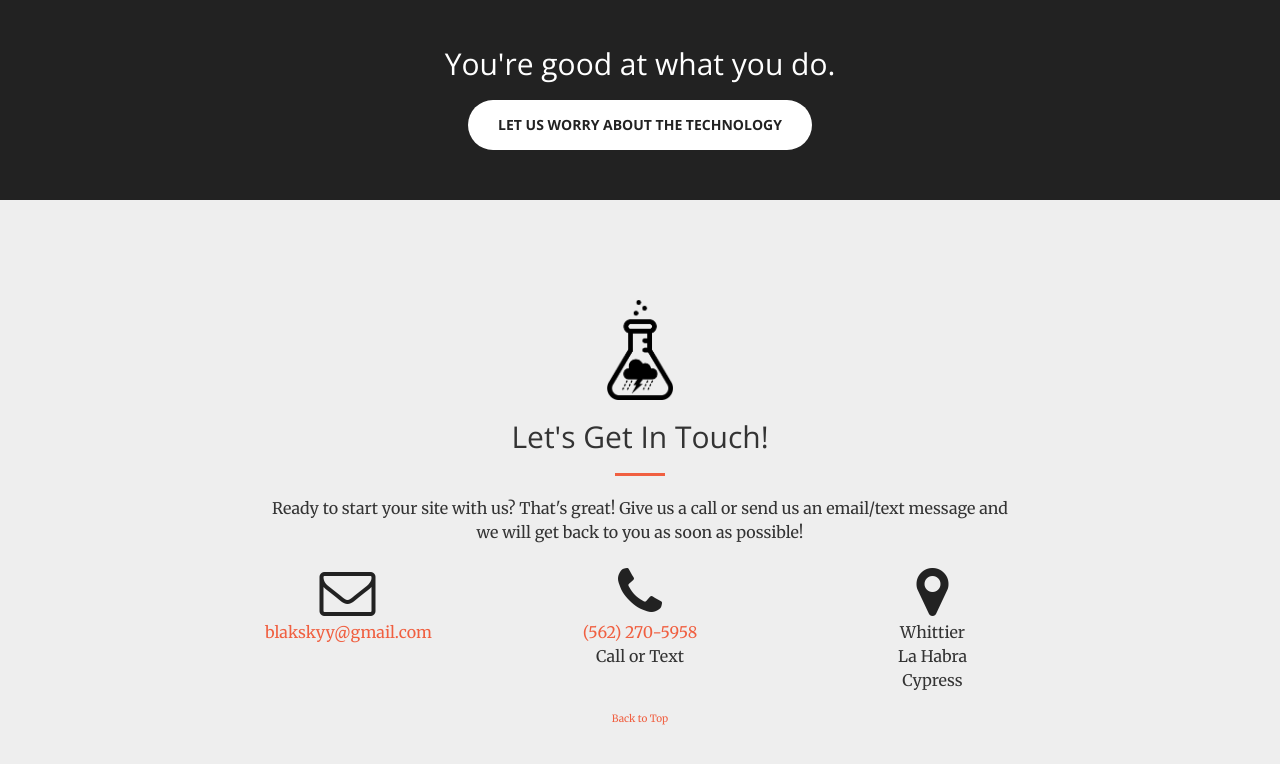
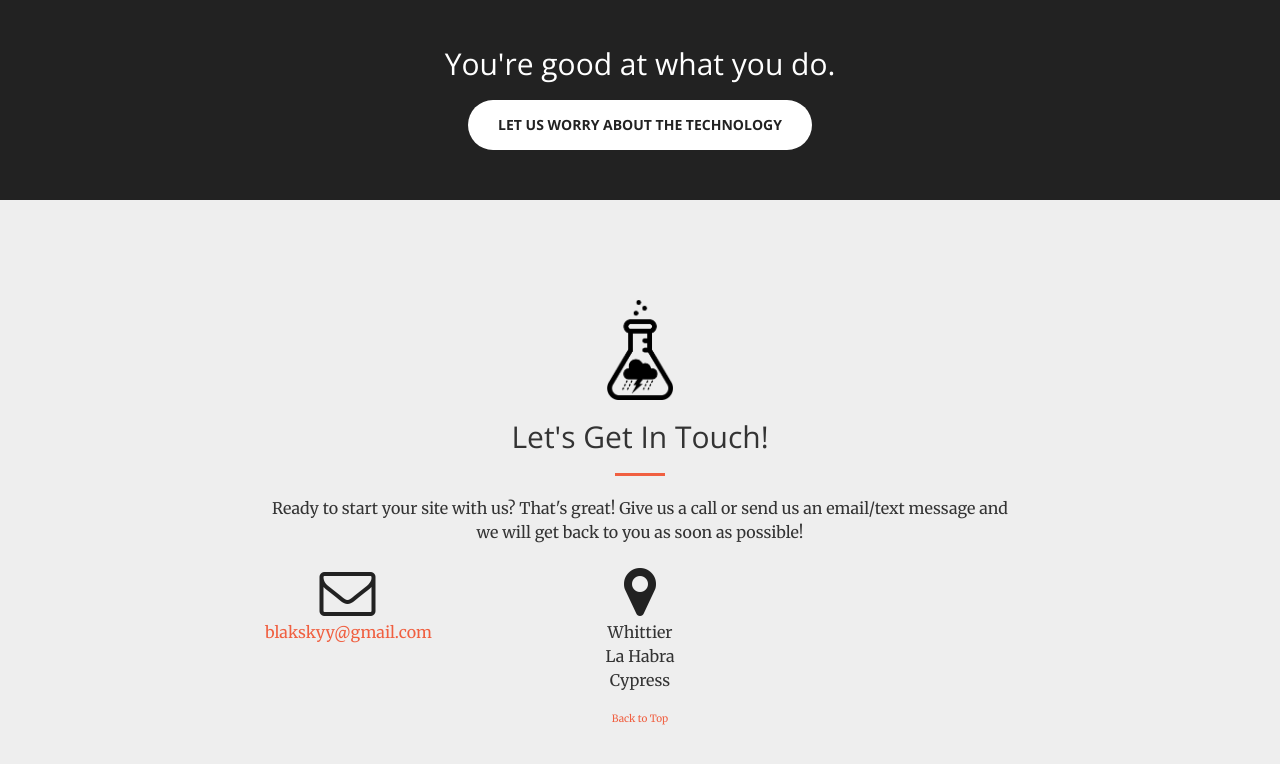
Before and after one commit to blakskyy/blakskyy.github.io, a plain HTML site: page index.html in a window 1280 px wide. Shown: the part 2321-3085 px from the top of the page. Drawn offline with nearby package versions, Linux system fonts and the light colour scheme.

Commit message:
Update index.html

```diff
--- a/index.html
+++ b/index.html
@@ -297,12 +297,12 @@
                 <p>blakskyy@gmail.com</p>
             </a>
         </div>
-        <div class="col-lg-2 col-lg-offset-1 text-center">
+        <!-- <div class="col-lg-2 col-lg-offset-1 text-center">
             <a href="tel:1-562-270-5958">
             <i class="fa fa-phone fa-3x wow bounceIn" data-wow-delay=".1s"></i>
-                <p>(562) 270-5958
+                 <p>(562) 000-000
             </a><br />Call or Text</p>
-        </div>
+        </div> -->
         <div class="col-lg-2 col-lg-offset-1 text-center">
                 <i class="fa fa-map-marker fa-3x wow bounceIn" data-wow-delay=".1s"></i>
                 <p>Whittier<br />La Habra<br />Cypress<br /></p>
```
